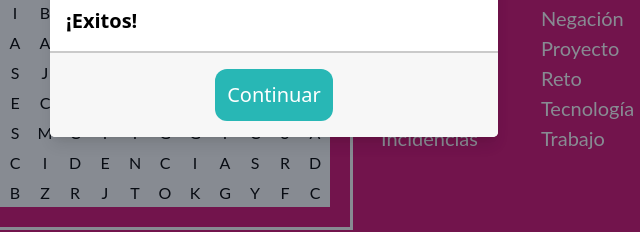
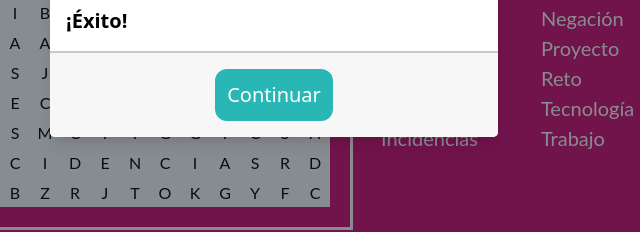
Before and after one commit to PatrickCuentas/sopadeletras, a website: page public/index.html in a window 1280 px wide. Shown: the part 491-723 px from the top of the page, 366-1006 px from the left. Drawn offline with nearby package versions, Linux system fonts and the light colour scheme.

Commit message:
Texto modificado "Exito"

```diff
--- a/public/index.html
+++ b/public/index.html
@@ -61,7 +61,7 @@
           </ul>
 
           <h3 class="mt-4 text-black text-md md:text-lg lg:text-xl font-bold">
-            ¡Exitos!
+            ¡Éxito!
           </h3>
         </div>
 
```
